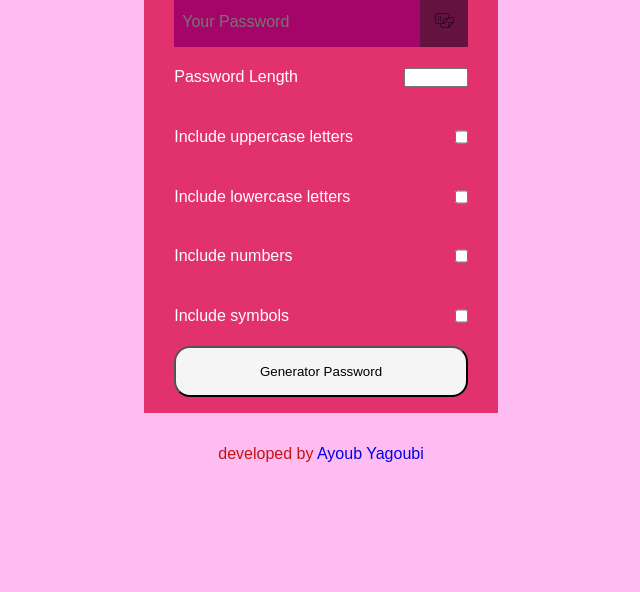
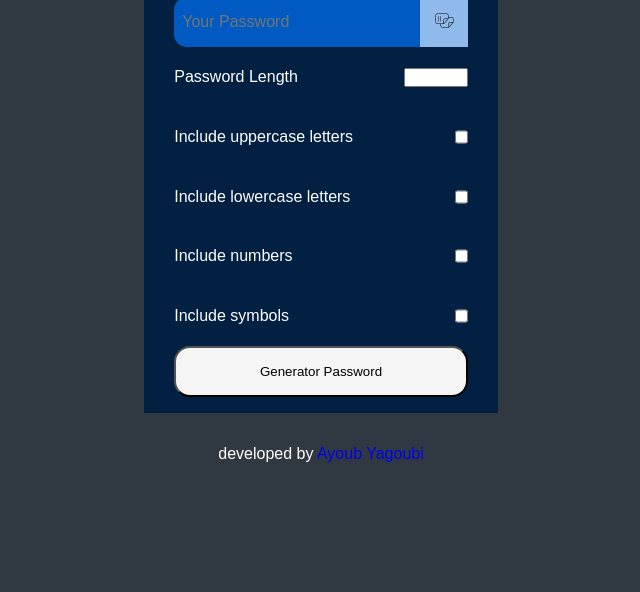
Before and after one commit to Ayoub-YG/create-password, a plain HTML site: page index.html in a window 1280 px wide. Shown: the part 208-800 px from the top of the page, without its empty margins (319-959 px from the left). Drawn offline with Linux system fonts and the light colour scheme.

Commit message:
change some function

```diff
--- a/index.html
+++ b/index.html
@@ -13,7 +13,7 @@
     <div id="card-password">
       <h1>Password Generator</h1>
      <div class="ayoub"><input type="text" placeholder="Your Password" id="copyIn"><span><button class="butt"><img src="icons8-copy-25.png" alt="copy"></button></span></div>
-     <div class="div"><p>Password Length</p><input type="number"  max="20" min="4" class="Length"></div>
+     <div class="div"><p>Password Length</p><input type="number" minlength="4" class="Length"></div>
      <div class="div"><p>Include uppercase letters </p><input type="checkbox" class="up-lett"></div>
      <div class="div"><p>Include lowercase letters</p><input type="checkbox" class="low-lett"></div>
      <div class="div"><p>Include numbers</p><input type="checkbox" class="numbre"></div>
--- a/script.js
+++ b/script.js
@@ -6,6 +6,7 @@ const btnGen = document.querySelector('.btn-gen')
 const password = document.querySelector('#copyIn')
 const lona = document.querySelector('.Length')
 const btnCopy = document.querySelector('.butt')
+console.log(btnCopy);
 
 // function random
 
--- a/style.css
+++ b/style.css
@@ -5,7 +5,7 @@
 }
 body{
   font-size: 1rem;
-  background-color:rgb(255, 188, 240) ;
+  background-color:#303841 ;
   font-family: "Poppins", sans-serif;
 }
 .body{
@@ -20,7 +20,7 @@ p {
    font-weight: 300;
 }
 #card-password{
- background-color:rgb(226, 50, 109);
+ background-color:#022042 ;
  padding: 1em 1.9em;
  display: flex;
  flex-direction: column;
@@ -33,7 +33,7 @@ p {
  width: 100%;
  background: none;
  border: none;
- background-color:rgb(165, 5, 104);
+ background-color:#005ac2  ;
  padding: 0.5rem;
 }
 
@@ -45,7 +45,7 @@ p {
 
 .ayoub > span > button {
  padding: 0.7rem;
- background-color: rgb(100, 19, 64);
+ background-color: #90baeb;
  border: none;
 }
 
@@ -56,10 +56,13 @@ p {
 .ayoub{
  display: flex;
  justify-content: space-around;
+ border-radius: 13px;
 }
 #copyIn {
    color: aliceblue;
   font-size: 1rem;
+  outline: none;
+  border-radius: 13px 0 0 13px;
 }
 
 
@@ -77,19 +80,21 @@ p {
 }
 .Length {
   width: 4rem;
+  outline: none;
 }
 .btn-gen {
  background-color: rgb(245, 245, 245);
  padding: 1rem 1.8rem;
-
+ outline: none;
  border-radius: 1rem;
 }
 .btn-gen:hover {
-background-color: rgb(255, 188, 240);
+background-color:#0b396d;
+color: white;
 }
 
 .copyR {
-color: rgb(196, 20, 20);
+color: white;
 margin-top: 2rem;
 }
 .copyR > a {
```
